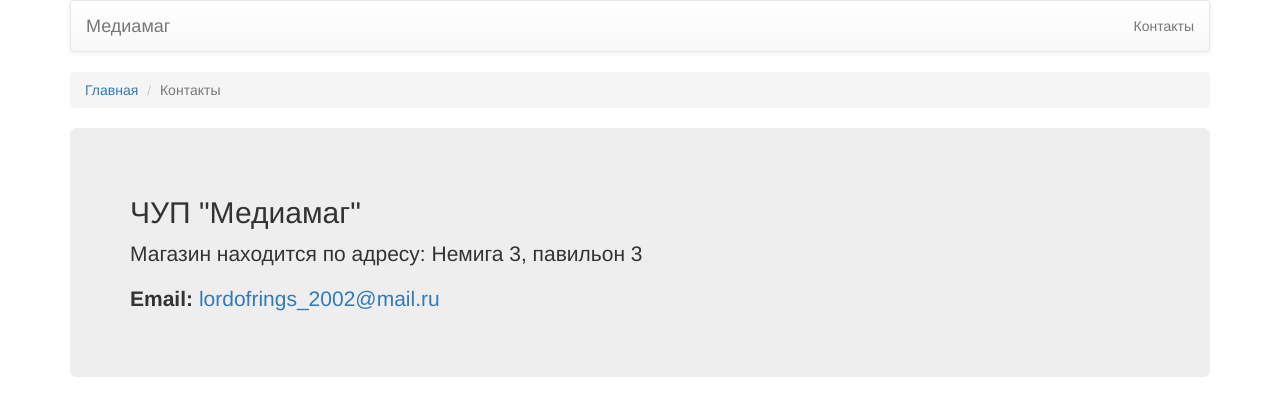
After one commit to Glifery/hrendel_site, a PHP site: page /about.php in a window 1280 px wide. The commit adds this page. Shown: the top 416 px of the page. Run offline with PHP 8.4, Linux system fonts and the light colour scheme; data that the repository does not hold is empty; a stand-in replaces the project's code that opens the database connection.

Commit message:
about page

```diff
--- /dev/null
+++ b/web/about.php
@@ -0,0 +1,26 @@
+<?php
+require 'init.php';
+?>
+
+<!DOCTYPE html>
+<html>
+<head lang="en">
+    <?require 'bootstrap/inject.php';?>
+    <meta charset="UTF-8">
+    <title><?=$brand?> | Товар</title>
+</head>
+<body>
+<div class="container">
+    <?require 'bootstrap/navbar.php';?>
+    <ol class="breadcrumb">
+        <li><a href="/"><?=$mainpage?></a></li>
+        <li class="active">Контакты</li>
+    </ol>
+    <div class="jumbotron">
+        <h2>ЧУП "<?=$brand?>"</h2>
+        <p>Магазин находится по адресу: Немига 3, павильон 3</p>
+        <p><b>Email:</b> <a href="mailto:lordofrings_2002@mail.ru">lordofrings_2002@mail.ru</a></p>
+    </div>
+</div>
+</body>
+</html>
--- a/web/bootstrap/navbar.php
+++ b/web/bootstrap/navbar.php
@@ -2,8 +2,13 @@
     <div class="container-fluid">
         <div class="navbar-header">
             <a class="navbar-brand" href="/">
-                Хрендель-сайт
+                <?=$brand;?>
             </a>
         </div>
+        <ul class="nav navbar-nav navbar-right">
+            <li>
+                <a href="/about.php" class="">Контакты</a>
+            </li>
+        </ul>
     </div>
 </nav>
--- a/web/init.php
+++ b/web/init.php
@@ -1,6 +1,6 @@
 <?php
 
-$brand = 'Хрендель-сайт';
+$brand = 'Медиамаг';
 $mainpage = 'Главная';
 
 require 'connect.php';
```
